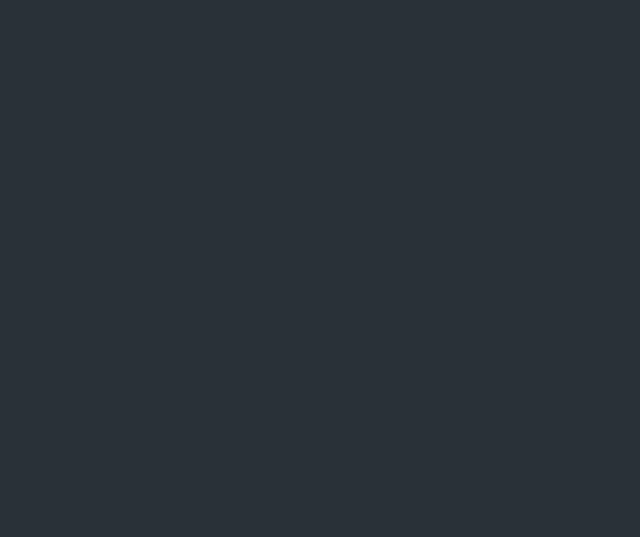
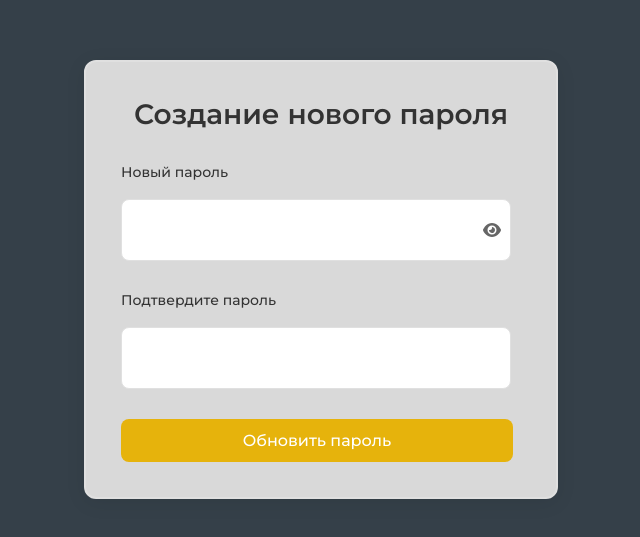
Before and after one commit to KyKyRuZa/client, a React (Create React App) app: page /reset-password/1 in a window 1280 px wide. Before the commit this address had no page. Shown: the part 121-658 px from the top of the page, without its empty margins (319-959 px from the left). Built offline with nearby package versions, Linux system fonts and the light colour scheme.

Commit message:
upd reset

```diff
--- a/src/App.jsx
+++ b/src/App.jsx
@@ -13,7 +13,7 @@ import Profile from './pages/Profile';
 import Catalog from './pages/Catalog';
 import Product from './pages/Product';
 import ForgotPassword from './components/Auth/Forgot';
-
+import ResetPassword from './components/Auth/Reset';
 
 
 function App() {
@@ -26,6 +26,7 @@ function App() {
           <Route path="/register" element={<Register />} />
           <Route path="/login" element={<Login />} />
           <Route path='/forgot-password' element={<ForgotPassword />} />
+          <Route path="/reset-password/:token" element={<ResetPassword />} />
           <Route path="/profile" element={<Profile />} />
           <Route path="/catalog" element={<Catalog />} />
           <Route path="/product/:id" element={<Product />} />
--- a/src/api/auth.js
+++ b/src/api/auth.js
@@ -20,6 +20,17 @@ const authService = {
         }
         return response.data;
     },
+    checkEmail(email) {
+        return axios.post(`${API_URL}/check-email`, { email });
+    },
+
+    sendResetEmail(email) {
+        return axios.post(`${API_URL}/forgot-password`, { email });
+    },
+
+    resetPassword(token, newPassword) {
+        return axios.post(`${API_URL}/reset-password`, { token, newPassword });
+    },
 
     logout() {
         localStorage.removeItem('token');
@@ -33,10 +44,8 @@ const authService = {
     getToken() {
         return localStorage.getItem('token');
     },
-    async checkEmail(email) {
-        const response = await axios.get(`${API_URL}/${email}`);
-        return response.data;
-    },
+
+
 };
 
 export default authService;
--- a/src/components/Auth/Forgot.jsx
+++ b/src/components/Auth/Forgot.jsx
@@ -10,39 +10,48 @@ const ForgotPassword = () => {
     const [email, setEmail] = useState('');
     const [message, setMessage] = useState('');
     const [messageType, setMessageType] = useState('');
+    const [isLoading, setIsLoading] = useState(false);
 
     const handleSubmit = async (e) => {
         e.preventDefault();
+        setIsLoading(true);
+
         try {
-            const checkEmail = await authService.checkEmail(email);
+            const response = await authService.checkEmail(email);
 
-            if (!checkEmail.exists) {
+            if (!response.data.exists) {
                 setMessage('Пользователь с таким email не найден');
                 setMessageType('error');
                 return;
             }
-            await authService.sendResetEmail(email);
 
-            setMessage('Инструкции по восстановлению пароля отправлены на вашу почту');
-            setMessageType('success');
+            const resetResponse = await authService.sendResetEmail(email);
 
-            setEmail('');
+            if (resetResponse.data.message) {
+                setMessage('Инструкции по восстановлению пароля отправлены на вашу почту');
+                setMessageType('success');
 
-            setTimeout(() => {
-                navigate('/login');
-            }, 3000);
+                setTimeout(() => {
+                    navigate('/login');
+                }, 3000);
+            }
 
         } catch (error) {
-            setMessage('Произошла ошибка при отправке. Попробуйте позже');
+            setMessage(error.response?.data?.message || 'Произошла ошибка при отправке. Попробуйте позже');
             setMessageType('error');
+        } finally {
+            setIsLoading(false);
         }
     };
-
 
     return (
         <div className="auth-container">
             <div className="auth-form">
-                           <FontAwesomeIcon icon={faArrowLeft} onClick={() => navigate(-1)} className='back-icon' />
+                <FontAwesomeIcon
+                    icon={faArrowLeft}
+                    onClick={() => navigate(-1)}
+                    className='back-icon'
+                />
 
                 <div className="auth-header">
                     <p>Восстановление пароля</p>
@@ -63,11 +72,16 @@ const ForgotPassword = () => {
                             value={email}
                             onChange={(e) => setEmail(e.target.value)}
                             required
+                            disabled={isLoading}
                         />
                     </div>
 
-                    <button type="submit" className="auth-button">
-                        Отправить
+                    <button
+                        type="submit"
+                        className="auth-button"
+                        disabled={isLoading}
+                    >
+                        {isLoading ? 'Отправка...' : 'Отправить'}
                     </button>
                 </form>
 
--- /dev/null
+++ b/src/components/Auth/Reset.jsx
@@ -0,0 +1,108 @@
+import React, { useState } from 'react';
+import { useNavigate, useParams } from 'react-router-dom';
+import authService from '../../api/auth';
+import { FontAwesomeIcon } from '@fortawesome/react-fontawesome';
+import { faArrowLeft, faEye, faEyeSlash } from '@fortawesome/free-solid-svg-icons';
+import '../../styles/auth.css';
+
+const ResetPassword = () => {
+    const { token } = useParams();
+    const navigate = useNavigate();
+    const [newPassword, setNewPassword] = useState('');
+    const [confirmPassword, setConfirmPassword] = useState('');
+    const [message, setMessage] = useState('');
+    const [messageType, setMessageType] = useState('');
+    const [isLoading, setIsLoading] = useState(false);
+    const [showPassword, setShowPassword] = useState(false);
+
+    const handleSubmit = async (e) => {
+        e.preventDefault();
+        setIsLoading(true);
+
+        if (newPassword !== confirmPassword) {
+            setMessage('Пароли не совпадают');
+            setMessageType('error');
+            setIsLoading(false);
+            return;
+        }
+
+        try {
+            const response = await authService.resetPassword(token, newPassword);
+
+            if (response.data.message) {
+                setMessage('Пароль успешно изменен');
+                setMessageType('success');
+
+                setTimeout(() => {
+                    navigate('/login');
+                }, 3000);
+            }
+        } catch (error) {
+            setMessage(error.response?.data?.message || 'Ошибка при смене пароля');
+            setMessageType('error');
+        } finally {
+            setIsLoading(false);
+        }
+    };
+
+    return (
+        <div className="auth-container">
+            <div className="auth-form">
+                <div className="auth-header">
+                    <p>Создание нового пароля</p>
+                </div>
+
+                {message && (
+                    <div className={`message ${messageType}`}>
+                        {message}
+                    </div>
+                )}
+
+                <form onSubmit={handleSubmit}>
+                    <div className="form-group">
+                        <label htmlFor="newPassword">Новый пароль</label>
+                        <div className="password-input">
+                            <input
+                                type={showPassword ? "text" : "password"}
+                                id="newPassword"
+                                value={newPassword}
+                                onChange={(e) => setNewPassword(e.target.value)}
+                                required
+                                minLength="6"
+                            />
+                            <FontAwesomeIcon
+                                icon={showPassword ? faEyeSlash : faEye}
+                                onClick={() => setShowPassword(!showPassword)}
+                                className="password-toggle"
+                            />
+                        </div>
+                    </div>
+
+                    <div className="form-group">
+                        <label htmlFor="confirmPassword">Подтвердите пароль</label>
+                        <div className="password-input">
+                            <input
+                                type={showPassword ? "text" : "password"}
+                                id="confirmPassword"
+                                value={confirmPassword}
+                                onChange={(e) => setConfirmPassword(e.target.value)}
+                                required
+                                minLength="6"
+                            />
+                        </div>
+                    </div>
+
+                    <button
+                        type="submit"
+                        className="auth-button"
+                        disabled={isLoading}
+                    >
+                        {isLoading ? 'Обновление...' : 'Обновить пароль'}
+                    </button>
+                </form>
+            </div>
+        </div>
+    );
+};
+
+export default ResetPassword;
--- a/src/styles/auth.css
+++ b/src/styles/auth.css
@@ -182,6 +182,62 @@
     color: #721c24;
     border: 1px solid #f5c6cb;
 }
+.password-input {
+    position: relative;
+    width: 100%;
+}
+.password-input input:focus {
+    border-color: #007bff;
+    outline: none;
+}
+
+.password-toggle {
+    position: absolute;
+    right: 20px;
+    top: 50%;
+    transform: translateY(-50%);
+    cursor: pointer;
+    color: #666;
+    transition: color 0.3s;
+}
+
+.message {
+    padding: 12px;
+    border-radius: 4px;
+    margin-bottom: 20px;
+    text-align: center;
+}
+
+.message.success {
+    background-color: #d4edda;
+    color: #155724;
+    border: 1px solid #c3e6cb;
+}
+
+.message.error {
+    background-color: #f8d7da;
+    color: #721c24;
+    border: 1px solid #f5c6cb;
+}
+
+.auth-button:disabled {
+    background-color: #cccccc;
+    cursor: not-allowed;
+}
+
+.form-group {
+    margin-bottom: 20px;
+}
+
+.form-group label {
+    display: block;
+    margin-bottom: 8px;
+    color: #333;
+    font-weight: 500;
+}
+
+
+
 @media screen and (max-width: 425px) {
     .auth-form {
         padding: 20px;
```
